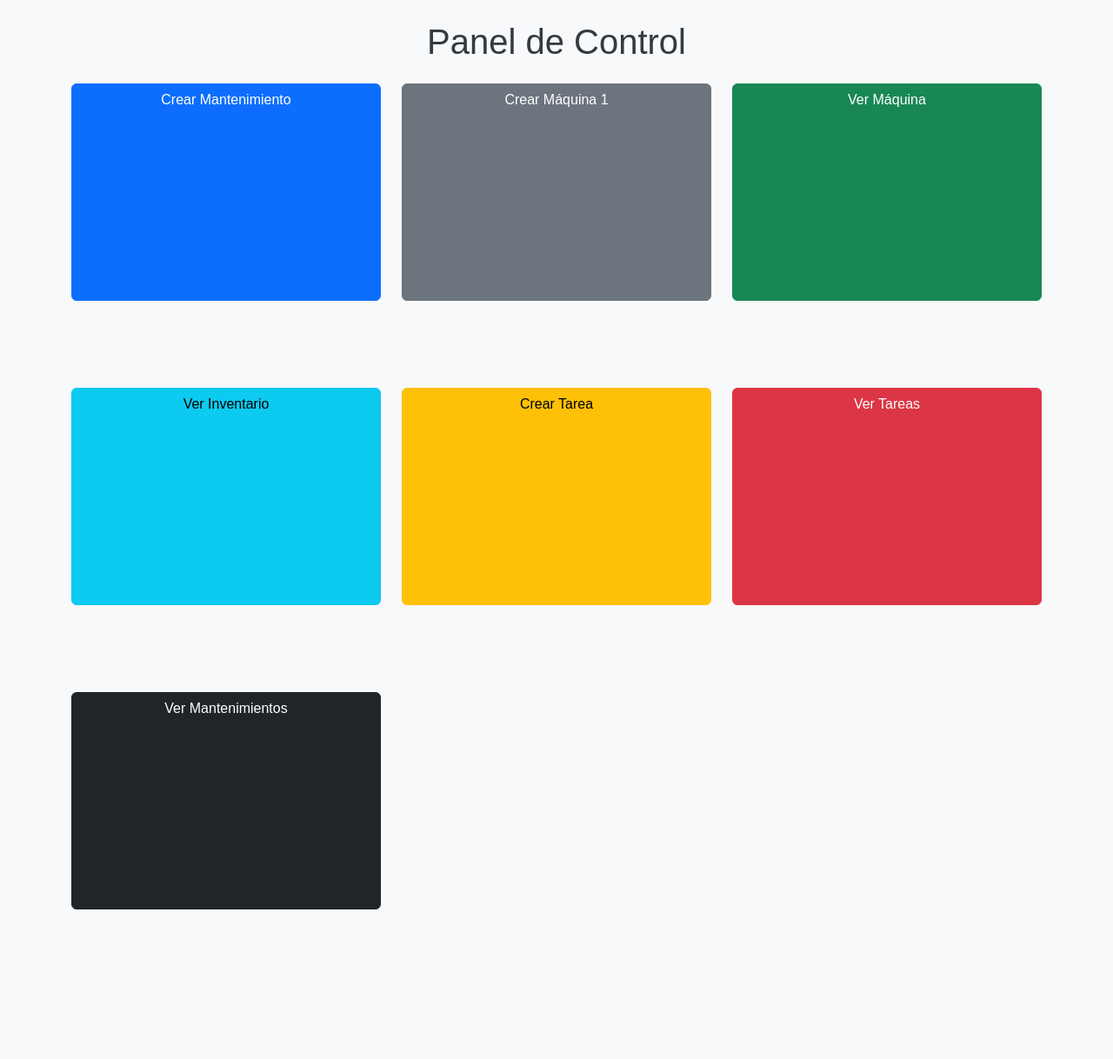
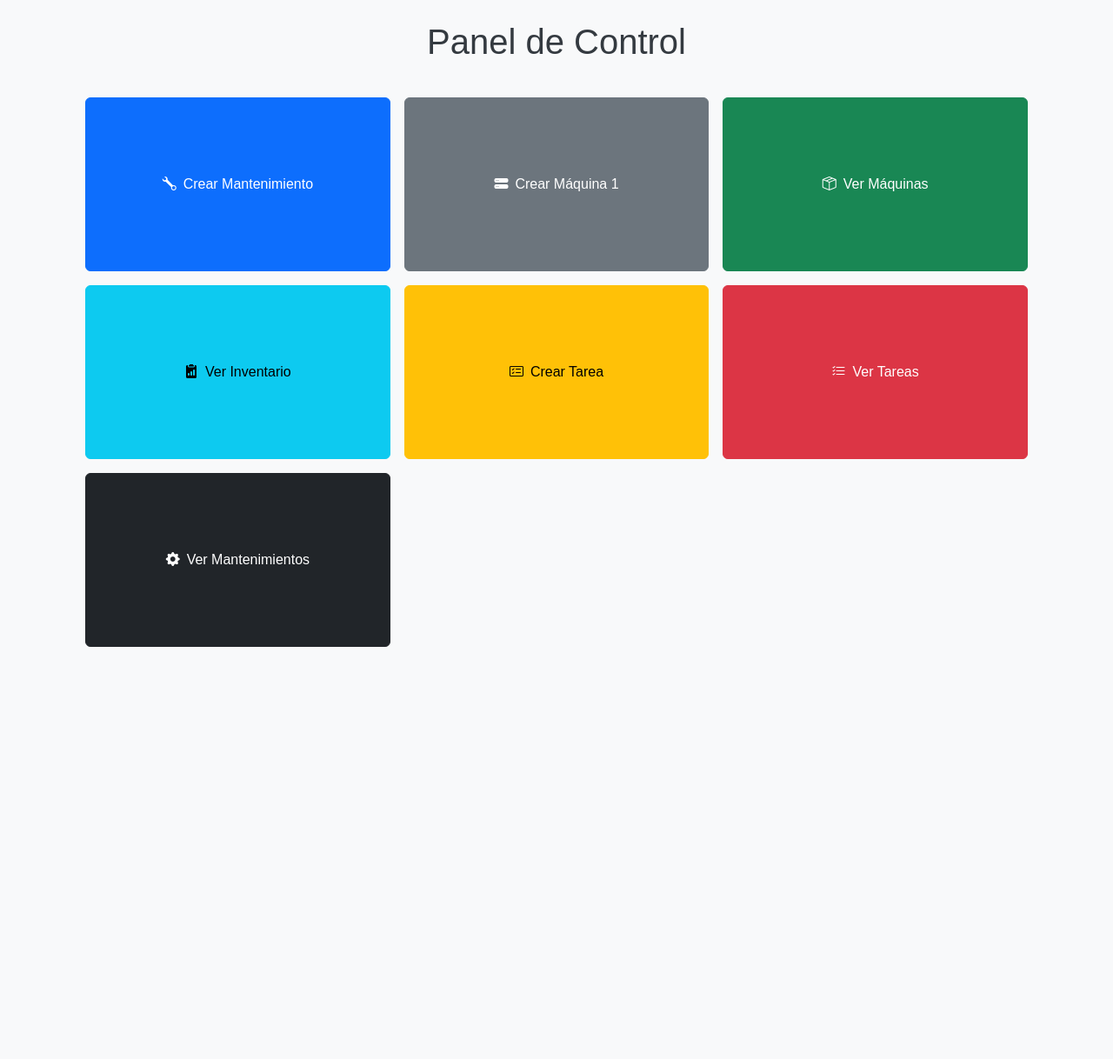
Before and after one commit to frangcisneros/mantenimiento-programado, a Django app: page /panel-control/ in a window 1280 px wide. Shown: the whole page at 87% size. After the commit the page ends 744 px from the top, so only its background shows below. Run offline with Django 5.2, Linux system fonts and the light colour scheme.

Commit message:
iconos mejorados en panel de control y navbar, falta agregar algunas paginas en la misma

```diff
--- a/web/static/css/styles.css
+++ b/web/static/css/styles.css
@@ -22,13 +22,39 @@ h3 {
 	margin-top: 20px;
 }
 
-/* Botones personalizados */
-.btn-dashboard {
-	margin-bottom: 10px;
+:root {
+	/* Ajusta aquí tus mínimos */
+	--btn-min-width: 300px;
+	--btn-min-height: 200px;
 }
 
-.btn {
-	margin-bottom: 100px;
-	width: 500px;
-	height: 250px;
+.dashboard-grid {
+	/* Grid automático de Bootstrap */
+	/* d-grid + gap-3 ya vienen de Bootstrap; solo falta esto: */
+	grid-template-columns: repeat(auto-fit, minmax(var(--btn-min-width), 1fr));
+	grid-auto-rows: minmax(var(--btn-min-height), auto);
 }
+
+.dashboard-grid .btn {
+	/* Cada botón ocupa toda su celda */
+	width: 100%;
+	height: 100%;
+	/* centrado opcional: */
+	display: flex;
+	align-items: center;
+	justify-content: center;
+	text-align: center;
+}
+/* Hover-grow en los botones del dashboard */
+.btn-dashboard {
+	transition: transform 0.2s ease, box-shadow 0.2s ease;
+}
+.btn-dashboard:hover {
+	transform: scale(1.05);
+	box-shadow: 0 0.5rem 1rem rgba(0, 0, 0, 0.15);
+}
+
+/* Resalta el link activo en la navbar */
+.navbar .nav-link.active {
+	color: #ffc107 !important; /* amarillo Bootstrap (warning) */
+}
--- a/web/templates/base.html
+++ b/web/templates/base.html
@@ -8,6 +8,8 @@
     <title>{% block title %}Mi Aplicación de Mantenimiento{% endblock %}</title>
     <!-- Bootstrap desde CDN -->
     <link href="https://cdn.jsdelivr.net/npm/bootstrap@5.3.0/dist/css/bootstrap.min.css" rel="stylesheet">
+    <!-- Bootstrap Icons -->
+    <link href="https://cdn.jsdelivr.net/npm/bootstrap-icons@1.10.5/font/bootstrap-icons.css" rel="stylesheet" />
     <!-- CSS personalizado -->
     <link rel="stylesheet" href="{% static 'css/styles.css' %}">
 </head>
--- a/web/templates/panel_control.html
+++ b/web/templates/panel_control.html
@@ -2,30 +2,48 @@
 {% block title %}Panel de Control{% endblock %}
 
 {% block content %}
-<h1 class="text-center">Panel de Control</h1>
-<div class="row my-4">
-    <!-- Puedes agregar más botones y secciones según necesites -->
-    <div class="col-md-4">
-        <a href="{% url 'crear-mantenimiento' %}" class="btn btn-primary w-100">Crear Mantenimiento</a>
-    </div>
-    <div class="col-md-4">
-        <a href="{% url 'crear-maquina_1' %}" class="btn btn-secondary w-100">Crear Máquina 1</a>
-    </div>
-    <div class="col-md-4">
-        <a href="{% url 'ver-maquinas-1' %}" class="btn btn-success w-100">Ver Máquina</a>
-    </div>
-    <div class="col-md-4">
-        <a href="{% url 'ver-inventario' %}" class="btn btn-info w-100">Ver Inventario</a>
-    </div>
-    <div class="col-md-4">
-        <a href="{% url 'crear-tarea' %}" class="btn btn-warning w-100">Crear Tarea</a>
-    </div>
-    <div class="col-md-4">
-        <a href="{% url 'ver-tarea' %}" class="btn btn-danger w-100">Ver Tareas</a>
-    </div>
-    <div class="col-md-4">
-        <a href="{% url 'ver-mantenimiento' %}" class="btn btn-dark w-100">Ver Mantenimientos</a>
-        <div class="row my-4">
-            <div class="col-md-4">
+<h1 class="text-center my-4">Panel de Control</h1>
 
-                {%endblock%}
+<div class="dashboard-grid d-grid gap-3" style="
+      grid-template-columns:
+        repeat(auto-fit, minmax(var(--btn-min-width, 180px), 1fr));
+      grid-auto-rows: minmax(var(--btn-min-height, 100px), auto);
+      height: calc(100vh - 140px);
+      padding: 1rem;
+    ">
+    <a href="{% url 'crear-mantenimiento' %}" class="btn btn-primary btn-dashboard">
+        <i class="bi bi-wrench me-2"></i>
+        Crear Mantenimiento
+    </a>
+
+    <a href="{% url 'crear-maquina_1' %}" class="btn btn-secondary btn-dashboard">
+        <i class="bi bi-hdd-stack-fill me-2"></i>
+        Crear Máquina 1
+    </a>
+
+    <a href="{% url 'ver-maquinas-1' %}" class="btn btn-success btn-dashboard">
+        <i class="bi bi-box-seam me-2"></i>
+        Ver Máquinas
+    </a>
+
+    <a href="{% url 'ver-inventario' %}" class="btn btn-info btn-dashboard">
+        <i class="bi bi-clipboard2-data-fill me-2"></i>
+        Ver Inventario
+    </a>
+
+    <a href="{% url 'crear-tarea' %}" class="btn btn-warning btn-dashboard">
+        <i class="bi bi-card-checklist me-2"></i>
+        Crear Tarea
+    </a>
+
+    <a href="{% url 'ver-tarea' %}" class="btn btn-danger btn-dashboard">
+        <i class="bi bi-list-check me-2"></i>
+        Ver Tareas
+    </a>
+
+    <a href="{% url 'ver-mantenimiento' %}" class="btn btn-dark btn-dashboard">
+        <i class="bi bi-gear-fill me-2"></i>
+        Ver Mantenimientos
+    </a>
+</div>
+{% endblock %}
```
Also changed, not shown: web/templates/navbar.html (+30 -13 lines), README.md.
